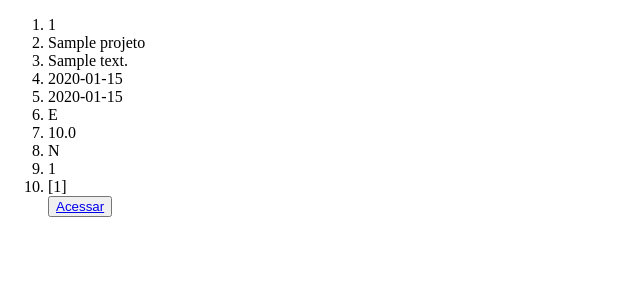
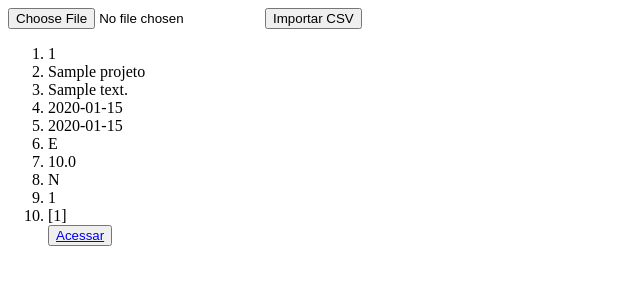
Before and after one commit to Gared10/django-workshop, a Django app: page /projects/ in a window 1280 px wide. Shown: the top 300 px of the page, without its empty margins (0-640 px from the left). Run offline with Django 3.2, Linux system fonts and the light colour scheme; tables that the repository leaves empty hold one stand-in row (values such as "Sample post").

Commit message:
feat: adding csv loading button

```diff
--- a/projects/project_manager/templates/base.html
+++ b/projects/project_manager/templates/base.html
@@ -6,7 +6,13 @@
   <title>Projetos</title>
 </head>
 <body>
-
+  <div class="input_container">
+    <form action="{% url 'all_projects' %}" method="post" enctype="multipart/form-data">
+        <input type="file" id="fileUpload" name="csv_file" accept=".csv">
+        {% csrf_token %}
+        <button class="btn btn-info" type="submit">Importar CSV</button>
+    </form>
+  </div>
   {% for projeto in projetos %}
   <ol>
     <li>{{projeto.id}}</li>
```
